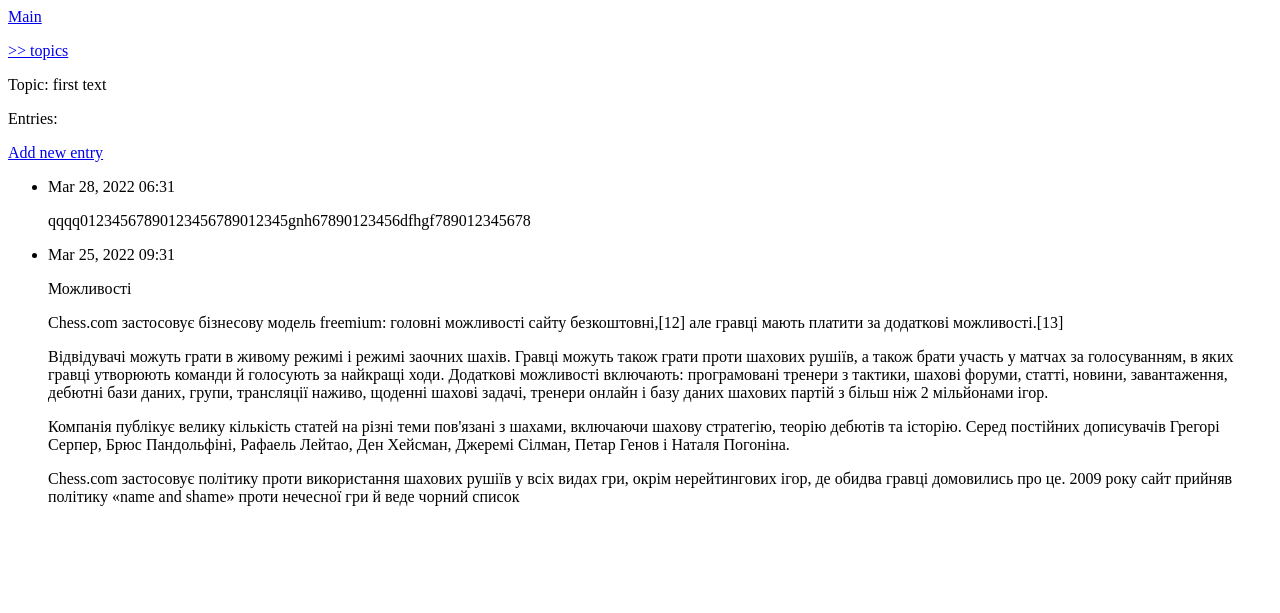
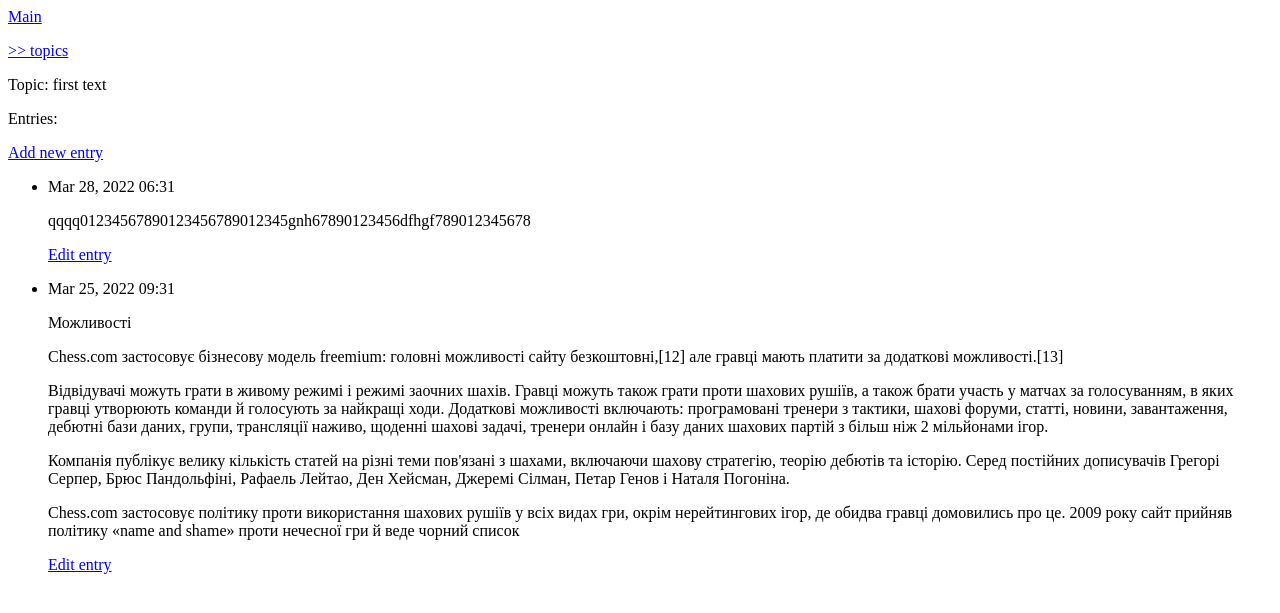
Before and after one commit to OCitkowski/django_learning, a Django app: page /topics/1/ in a window 1280 px wide. Shown: the top 613 px of the page. Run offline with Django 4.2, Linux system fonts and the light colour scheme; data comes from the database, SQL or seed files in the repository; both versions use the stored data as it was after the commit.

Commit message:
+ add edit entry topic

```diff
--- a/daybook/urls.py
+++ b/daybook/urls.py
@@ -11,4 +11,5 @@ urlpatterns = [
     path('topics/<int:topic_id>/', views.topic, name='topic'),
     path('new_topic/', views.new_topic, name='new_topic'),
     path('new_entry/<int:topic_id>/', views.new_entry, name='new_entry'),
+    path('edit_entry/<int:entry_id>/', views.edit_entry, name='edit_entry'),
 ]
--- a/daybook/views.py
+++ b/daybook/views.py
@@ -1,6 +1,6 @@
 from django.shortcuts import render, redirect
 from django.http import HttpResponse
-from .models import Topic
+from .models import Topic, Entry
 from .forms import TopicForm, EntryForm
 
 
@@ -55,3 +55,20 @@ def new_entry(request, topic_id):
 
     context = {'topic': topic, 'form': form}
     return render(request, 'daybook/new_entry.html', context)
+
+
+def edit_entry(request, entry_id):
+    """edit an existing entry."""
+    entry = Entry.objects.get(id=entry_id)
+    topic = entry.topic
+
+    if request.method != 'POST':
+        form = EntryForm(instance=entry)
+    else:
+        form = EntryForm(instance=entry, data=request.POST)
+        if form.is_valid():
+            form.save()
+            return redirect('daybook:topic', topic_id=topic.id)
+
+    context = {'entry': entry, 'topic': topic, 'form': form}
+    return render(request, 'daybook/edit_entry.html', context)
--- a/templates/daybook/topic.html
+++ b/templates/daybook/topic.html
@@ -12,6 +12,10 @@
         <li>
           <p>{{ entry.date_added|date:'M d, Y H:t' }}</p>
           <p>{{ entry.text|linebreaks }}</p>
+
+          <p>
+              <a href="{% url 'daybook:edit_entry' entry.id %}"> Edit entry </a>
+          </p>
         </li>
       {% empty %}
         <li> There are no entries for this topic yet</li>
```
Also changed, not shown: templates/daybook/edit_entry.html (added, +16 -0 lines), db.sqlite3.
